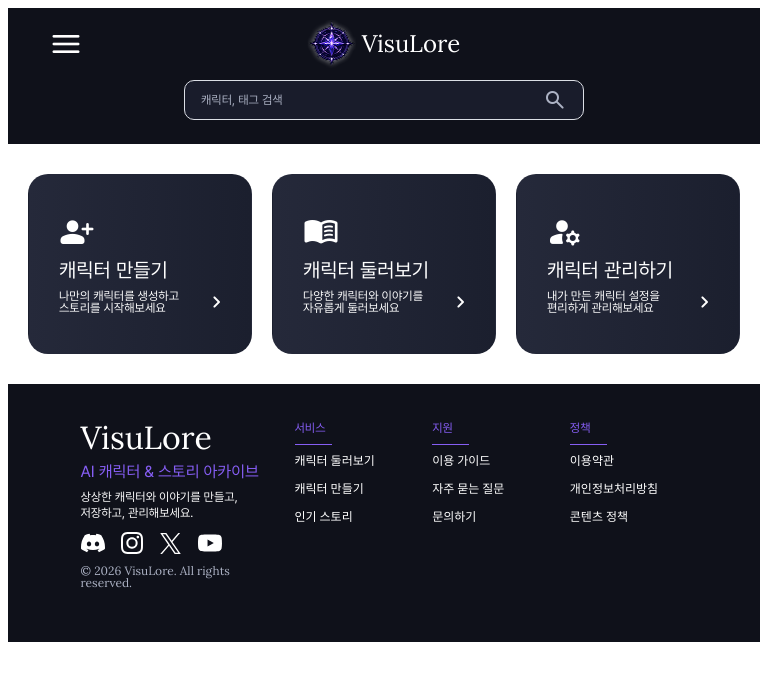
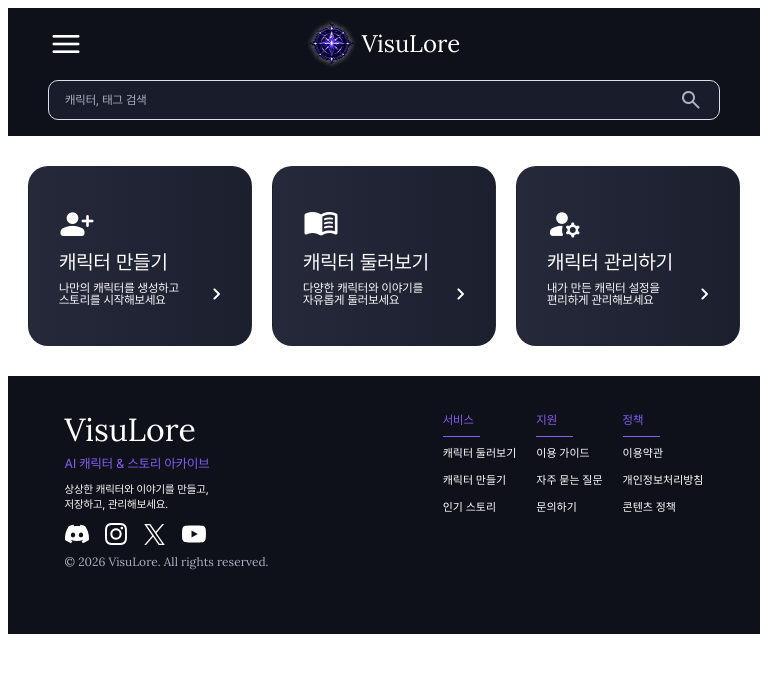
Before and after one commit to eodrn7021-cell/est_13_3st_project, a Next.js app: page / in a window 768 px wide. Shown: the top 680 px of the page. Built offline with nearby package versions, Linux system fonts and the light colour scheme.

Commit message:
fix: 헤더와 푸터 반응형 레이아웃 수정

```diff
--- a/components/common/SearchBar/SearchBar.module.scss
+++ b/components/common/SearchBar/SearchBar.module.scss
@@ -3,15 +3,12 @@
 .search_bar {
   display: flex;
   align-items: center;
-
   width: 304px;
   height: 60px;
   padding: 0 16px;
-
   background-color: colors.$color_background_surface;
   border: 1px solid colors.$color_secondary;
   border-radius: 10px;
-
   box-sizing: border-box;
 }
 
@@ -20,9 +17,7 @@
   min-width: 0;
   height: 100%;
   padding: 0;
-
   color: colors.$color_white;
-
   background-color: transparent;
   border: 0;
   outline: 0;
@@ -42,9 +37,7 @@
   align-items: center;
   justify-content: center;
   flex-shrink: 0;
-
   padding: 0;
-
   color: colors.$color_text_muted;
   background-color: transparent;
   border: 0;
@@ -57,17 +50,17 @@
 }
 
 /* 태블릿 */
-@media (min-width: 769px) and (max-width: 1024px) {
+@media (min-width: 481px) and (max-width: 1024px) {
   .search_bar {
-    width: min(688px, calc(100vw - 80px));
+    width: 100%;
     height: 40px;
   }
 }
 
 /* 모바일 */
-@media (max-width: 768px) {
+@media (max-width: 480px) {
   .search_bar {
-    width: min(400px, calc(100vw - 32px));
+    width: 100%;
     height: 40px;
   }
 }
--- a/components/layout/Footer/Footer.module.scss
+++ b/components/layout/Footer/Footer.module.scss
@@ -103,35 +103,80 @@
 }
 
 /* 태블릿 */
-@media (max-width: 1024px) {
+@media (min-width: 481px) and (max-width: 1024px) {
   .footer_inner {
-    flex-direction: row;
+    display: grid;
+
+    // 수정: 왼쪽 브랜드 / 오른쪽 메뉴 영역으로 고정
+    grid-template-columns: minmax(155px, 222px) max-content;
+
     align-items: flex-start;
     justify-content: space-between;
+
+    width: 100%;
     max-width: 687px;
     min-height: 257px;
-    padding: 38px 40px;
-    gap: 24px;
+
+    padding: 38px 24px;
+
+    // 수정: 좁아질수록 브랜드와 메뉴 사이만 줄어듦
+    column-gap: clamp(8px, 3vw, 24px);
   }
 
   .footer_brand {
-    flex: 0 0 190px;
-    width: 190px;
-    min-width: 190px;
+    width: 100%;
+    min-width: 0;
     min-height: 182px;
+  }
+
+  .footer_logo {
+    white-space: nowrap;
+  }
+
+  .footer_subtitle {
+    font-size: 13px;
+    line-height: 1.2;
+
+    word-break: keep-all;
+  }
+
+  .footer_description {
+    font-size: 11px;
+    line-height: 1.4;
+
+    word-break: keep-all;
   }
 
   .footer_nav {
     display: grid;
-    grid-template-columns: repeat(3, minmax(0, 1fr));
-    width: 100%;
-    gap: 20px;
+    grid-template-columns: repeat(3, max-content);
+
+    // 수정: 메뉴 묶음 사이는 계속 동일하게 유지
+    column-gap: 20px;
+
+    width: max-content;
   }
-  .footer_menu_links a {
-    word-break: keep-all;
+
+  .footer_menu_group {
+    width: max-content;
+    min-width: 0;
+  }
+
+  .footer_menu_title {
+    white-space: nowrap;
+  }
+
+  .footer_menu_links {
+    gap: 14px;
+
+    a {
+      font-size: 11px;
+      line-height: 1.2;
+
+      white-space: nowrap;
+    }
   }
 }
-
 /* 모바일 */
 @media (max-width: 480px) {
   .footer {
--- a/components/layout/Header/Header.module.scss
+++ b/components/layout/Header/Header.module.scss
@@ -110,12 +110,27 @@
   /* 아래 검색창 표시 */
   .header_responsive_search {
     display: flex;
-    justify-content: center;
+    align-items: center;
     width: 100%;
-    padding: 0 40px 24px;
+    margin: 0;
+    padding: 0 40px 16px;
     box-sizing: border-box;
   }
 }
 /* 모바일 */
 @media (max-width: 480px) {
+  .header_inner {
+    height: 64px;
+    min-height: 64px;
+    padding: 0 16px;
+  }
+
+  .header_responsive_search {
+    display: flex;
+    align-items: center;
+    width: 100%;
+    margin: 0;
+    padding: 0 16px 16px;
+    box-sizing: border-box;
+  }
 }
```
